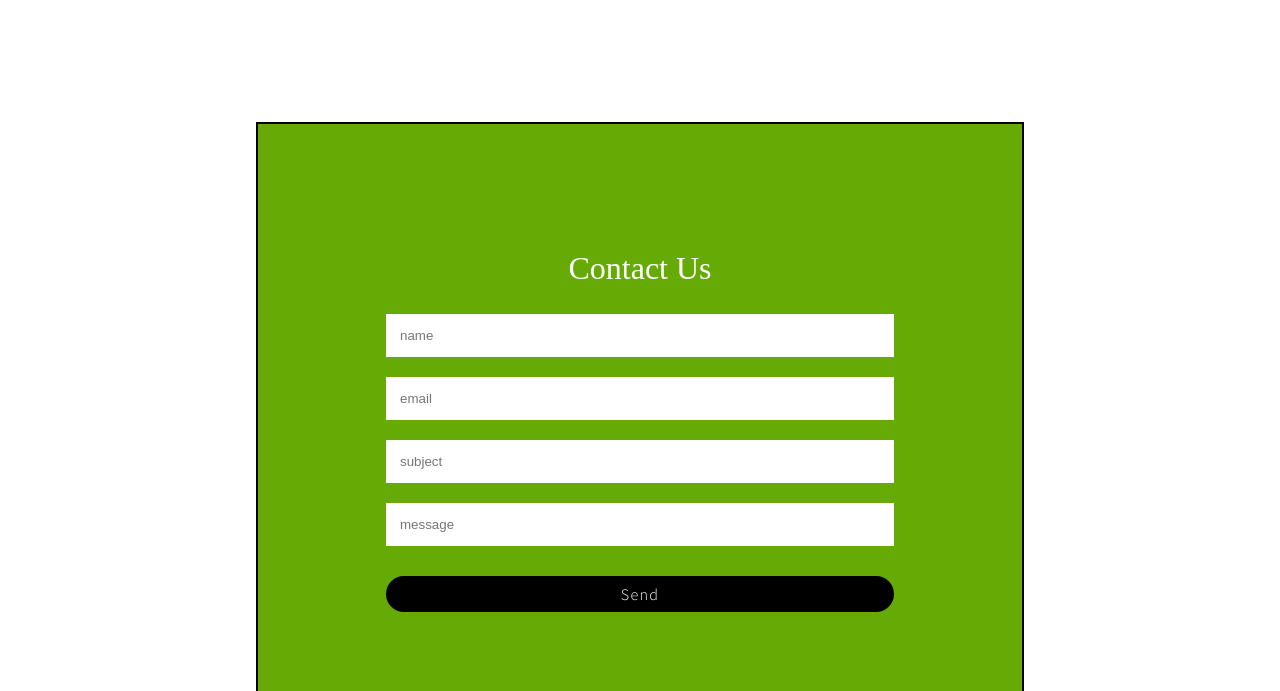
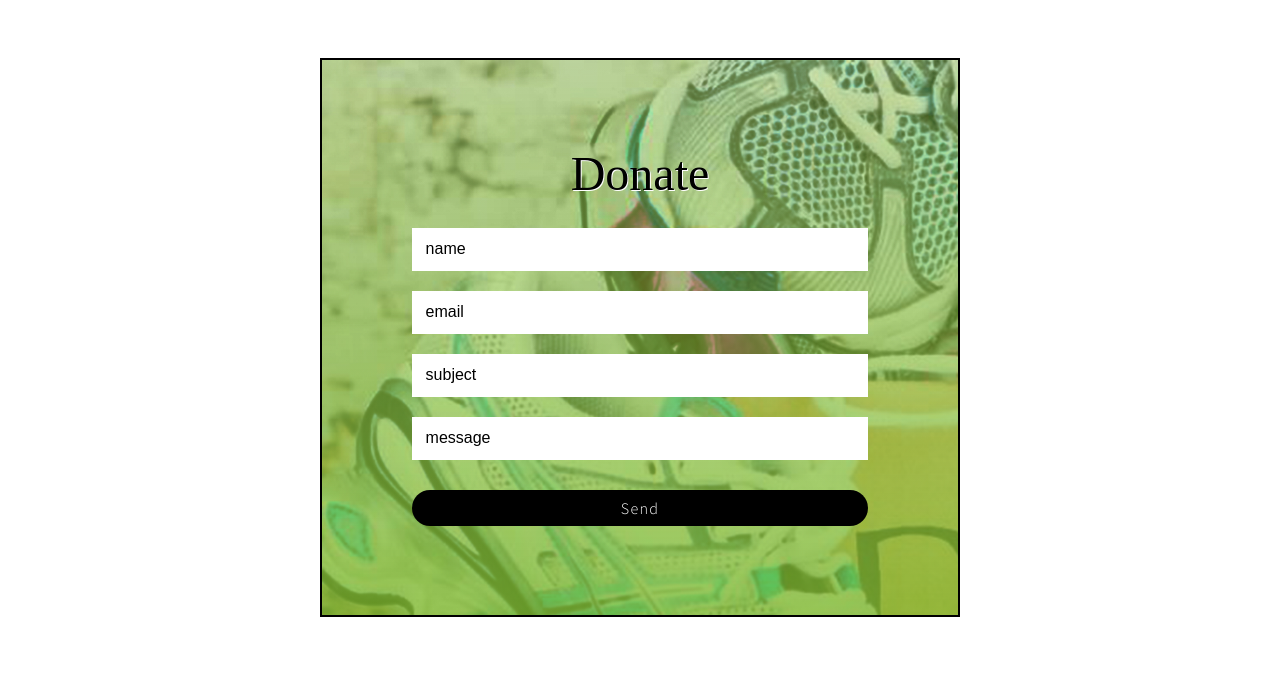
Before and after one commit to erinkahn/GKC-v2, a website: page donate.html in a window 1280 px wide. Shown: the part 57-748 px from the top of the page. Drawn offline with nearby package versions, Linux system fonts and the light colour scheme.

Commit message:
donate page done

```diff
--- a/donate.html
+++ b/donate.html
@@ -47,8 +47,8 @@
 
 
 
-		<div class="contactForm">
-			<h2>Contact Us</h2>
+		<div class="donateForm">
+			<h2>Donate</h2>
 			<input type="text" placeholder="name">
 			<input type="text" placeholder="email">
 			<input type="text" placeholder="subject">
--- a/src/scss/main.scss
+++ b/src/scss/main.scss
@@ -37,7 +37,6 @@ body {
 	}
 
 	&.donatePage{
-		z-index: -1;
 		height: 0vw;
 		padding-bottom: 30%;
 		@media screen and (min-width: 768px){
@@ -45,6 +44,9 @@ body {
 		}
 		@media screen and (min-width: 1024px){
 			padding-bottom: 14%
+		}
+		@media screen and (min-width: 1224px){
+			padding-bottom: 9%
 		}
 	}
 
@@ -1681,7 +1683,7 @@ footer{
 }
 
 
-.contactForm{
+.donateForm{
 	margin: 0% auto;
 	display: flex;
 	align-content: center;
@@ -1689,7 +1691,10 @@ footer{
 	flex-direction: column;
 	width: 80%;
 	border: 2px solid #000;
-	background-color: #65aa05;
+	background-size: cover;
+	background-repeat: no-repeat;
+	background-position: left;
+	background: linear-gradient(0deg,rgba(123,183,40,0.78),rgba(141,196,64,0.43)), url('../img/donateHero.jpg');
 	padding: 10%;
 	text-align: center;
 	white-space: nowrap;
@@ -1697,12 +1702,17 @@ footer{
 		width: 70%;
 	}
 	@media screen and (min-width: 1024px){
-		width: 60%;
+		width: 55%;
+	}
+	@media screen and (min-width: 1224px){
+		width: 50%;
+		padding: 7%;
 	}
 
 	h2{
-		color: #fff;
-		font-size: 2em;
+		color: #000;
+		text-shadow: 1px 1px #fff;
+		font-size: 3em;
 		margin-bottom: 20px;
 	}
 
@@ -1713,6 +1723,10 @@ footer{
 
 	input[type=text]{
 		padding: 12px;
+		&::placeholder{
+			color: #000;
+			font-size: 1.2em;
+		}
 	}
 
 	a{
@@ -1732,4 +1746,13 @@ footer{
 
 .footer-container.donate{
 	margin-top: 18%;
-}
+	@media screen and (min-width: 768px){
+		margin-top: 14%;
+	}
+	@media screen and (min-width: 1024px){
+		margin-top: 10%;
+	}
+	@media screen and (min-width: 1224px){
+		margin-top: 6%;
+	}
+}
```
Also changed, not shown: dist/css/main.css, 1 other file.
